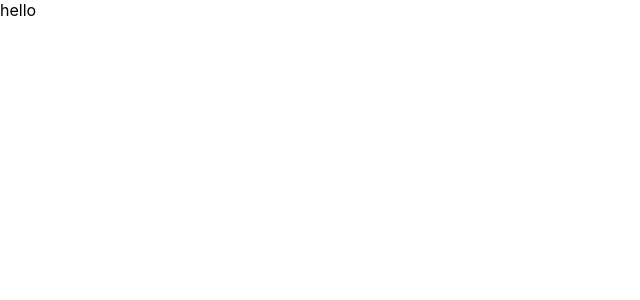
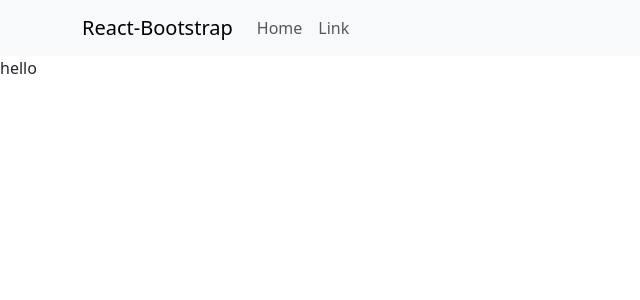
Before and after one commit to adonde-app/adonde-admin, a React (Create React App) app: page / in a window 1280 px wide. Shown: the top 300 px of the page, without its empty margins (0-640 px from the left). Built offline with nearby package versions, Linux system fonts and the light colour scheme.

Commit message:
feat : navbar, and bootstrap css in index.tsx

```diff
--- a/src/App.tsx
+++ b/src/App.tsx
@@ -1,8 +1,10 @@
 import Home from './pages/Home'
+import NavBar from './component/NavBar'
 
 function App() {
   return (
     <div>
+      <NavBar />
       <Home />
     </div>
   )
--- /dev/null
+++ b/src/component/NavBar.tsx
@@ -0,0 +1,22 @@
+import Container from 'react-bootstrap/Container'
+import Nav from 'react-bootstrap/Nav'
+import Navbar from 'react-bootstrap/Navbar'
+
+function NavBar() {
+  return (
+    <Navbar expand="lg" className="bg-body-tertiary">
+      <Container>
+        <Navbar.Brand href="#home">React-Bootstrap</Navbar.Brand>
+        <Navbar.Toggle aria-controls="basic-navbar-nav" />
+        <Navbar.Collapse id="basic-navbar-nav">
+          <Nav className="me-auto">
+            <Nav.Link href="#home">Home</Nav.Link>
+            <Nav.Link href="#link">Link</Nav.Link>
+          </Nav>
+        </Navbar.Collapse>
+      </Container>
+    </Navbar>
+  )
+}
+
+export default NavBar
--- a/src/index.tsx
+++ b/src/index.tsx
@@ -4,6 +4,7 @@
 import App from './App'
 import reportWebVitals from './reportWebVitals'
 import { BrowserRouter } from 'react-router-dom'
+import 'bootstrap/dist/css/bootstrap.css'
 
 const root = ReactDOM.createRoot(document.getElementById('root'))
 root.render(
```
